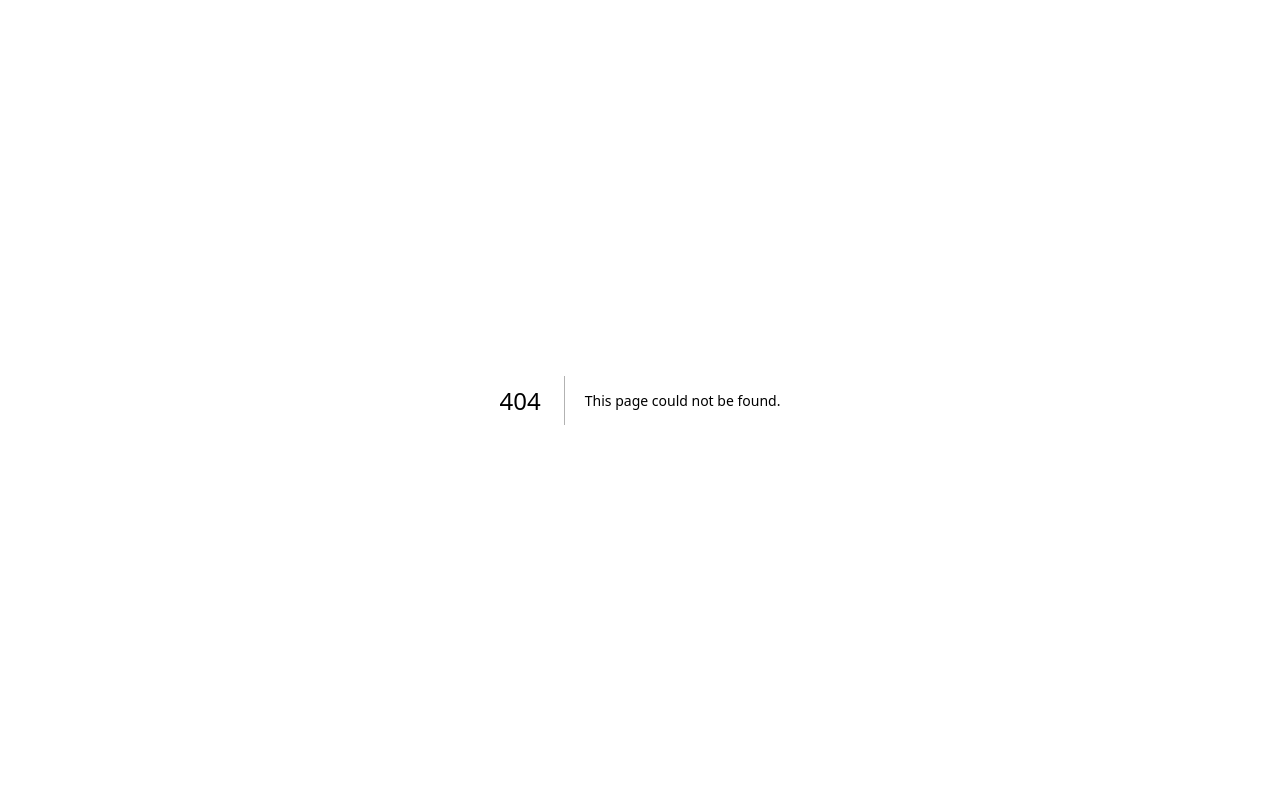
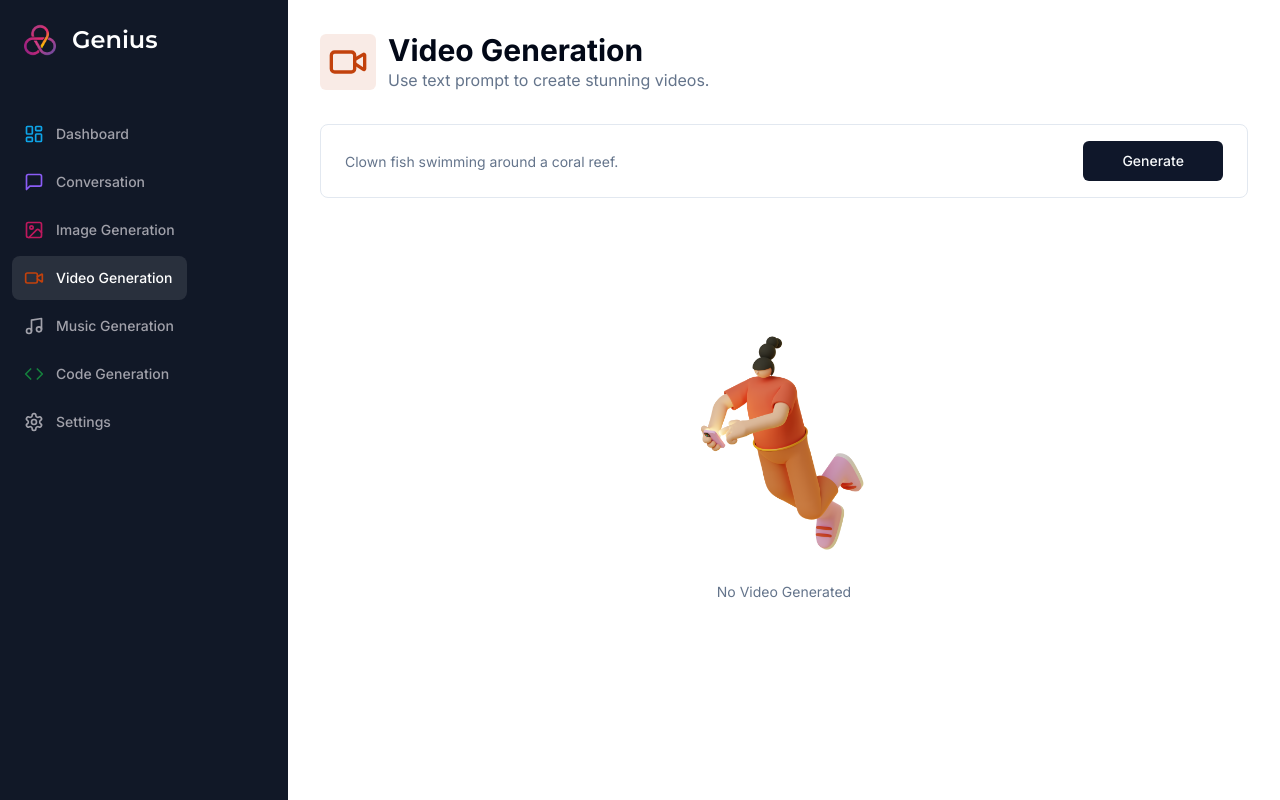
Before and after one commit to Barnamoyy/ai-saas, a Next.js app: page /video in a window 1280 px wide. Before the commit this address had no page. Built offline with nearby package versions, Linux system fonts and the light colour scheme.

Commit message:
added video generation

```diff
--- /dev/null
+++ b/app/(dashboard)/(routes)/video/constants.ts
@@ -0,0 +1,7 @@
+import * as z from "zod";
+
+export const formSchema = z.object({
+    prompt: z.string().min(1, {
+        message: "Prompt is required."
+    }),
+});
--- /dev/null
+++ b/app/(dashboard)/(routes)/video/page.tsx
@@ -0,0 +1,144 @@
+"use client";
+
+import * as z from "zod";
+import Heading from "@/components/heading";
+import { MessageSquare, VideoIcon } from "lucide-react";
+
+import { useForm } from "react-hook-form";
+import { zodResolver } from "@hookform/resolvers/zod";
+import axios from "axios";
+import { cn } from "@/lib/utils";
+
+import { formSchema } from "./constants";
+import {
+  Form,
+  FormControl,
+  FormDescription,
+  FormField,
+  FormItem,
+  FormLabel,
+  FormMessage,
+} from "@/components/ui/form";
+import { Input } from "@/components/ui/input";
+import { Button } from "@/components/ui/button";
+import { useRouter } from "next/navigation";
+import { useState } from "react";
+
+// import { ChatCompletionMessageParam } from "openai/resources/chat";
+import type { OpenAI } from "openai";
+import Empty from "@/components/empty";
+import Loader from "@/components/loader";
+import UserAvatar from "@/components/user-avatar";
+import BotAvatar from "@/components/bot-avatar";
+
+const VideoPage = () => {
+  const router = useRouter();
+
+  const [video, setVideos] = useState<string>();
+
+  // form schema's kept in constants file.
+
+  // creating form functions
+  const form = useForm<z.infer<typeof formSchema>>({
+    resolver: zodResolver(formSchema),
+    defaultValues: {
+      prompt: "",
+    },
+  });
+
+  // loading state
+  const isLoading = form.formState.isSubmitting;
+
+  const onSubmit = async (values: z.infer<typeof formSchema>) => {
+    try {
+      setVideos(undefined);
+      // making an api call with the message begin the new message array.
+      const response = await axios.post("/api/video", values);
+
+      setVideos(response.data[0]);
+
+      form.reset();
+    } catch (error) {
+      console.log(error);
+    } finally {
+      router.refresh();
+    }
+  };
+
+  return (
+    <div>
+      <Heading
+        title="Video Generation"
+        description="Use text prompt to create stunning videos."
+        icon={VideoIcon}
+        iconColor="text-orange-700"
+        bgColor="bg-orange-700/10"
+      />
+      <div className="px-4 lg:px-8">
+        <div>
+          {/* {...form} is used to pass all functions of form as props instead of manually adding */}
+          <Form {...form}>
+            <form
+              onSubmit={form.handleSubmit(onSubmit)}
+              className="
+                                rounded-lg
+                                border
+                                w-full
+                                p-4
+                                px-3
+                                md:px-6
+                                focus-within:shadow-md
+                                grid
+                                grid-cols-12
+                                gap-2
+                            "
+            >
+              <FormField
+                control={form.control}
+                name="prompt"
+                render={({ field }) => (
+                  <FormItem className="col-span-12 lg:col-span-10">
+                    <FormControl className="m-0 p-0">
+                      {/* disable property passed when the form is loading */}
+                      <Input
+                        className="border-0 outline-none focus-visible:ring-0 focus-visible:ring-transparent"
+                        placeholder="Clown fish swimming around a coral reef."
+                        {...field}
+                        disabled={isLoading}
+                      />
+                    </FormControl>
+                  </FormItem>
+                )}
+              />
+              <Button
+                className="col-span-12 lg:col-span-2 w-full"
+                disabled={isLoading}
+              >
+                Generate
+              </Button>
+            </form>
+          </Form>
+        </div>
+        <div className="space-y-4 m-4">
+          {isLoading && (
+            <div className="p-8 rounded-lg w-full flex items-center justify-center bg-muted">
+              <Loader />
+            </div>
+          )}
+          <div className="flex flex-col-reverse gap-y-4">
+          {!video && !isLoading && (
+            <Empty label="No Video Generated" />
+          )}
+          {video && (
+            <video controls className="w-full aspect-video mt-8 rounded-lg border bg-black">
+              <source src={video}/>
+            </video>
+          )}
+          </div>
+        </div>
+      </div>
+    </div>
+  );
+};
+
+export default VideoPage;
--- /dev/null
+++ b/app/api/video/route.ts
@@ -0,0 +1,36 @@
+import { auth } from "@clerk/nextjs";
+import { NextResponse } from "next/server";
+import Replicate from "replicate";
+
+const replicate = new Replicate({
+    auth: process.env.REPLICATE_API_TOKEN,
+})
+
+export async function POST(req: Request){
+    try {
+        const {userId} = auth();
+        const body = await req.json();
+        const {prompt} = body;
+
+        if(!userId) {
+            return new Response("Unauthorized", {status: 401});
+        }
+
+        if(!prompt){
+            return new Response("Prompt not provided", {status: 400});
+
+        }
+
+        const input = {
+            prompt_b: prompt,
+        };
+
+        const response = await replicate.run("anotherjesse/zeroscope-v2-xl:9f747673945c62801b13b84701c783929c0ee784e4748ec062204894dda1a351", { input });
+
+        return NextResponse.json(response);
+
+    } catch (error) {
+        console.log("[VIDEO ERROR]", error);
+        return new Response("Internal Server Error", { status: 500 });
+    }
+}
```
